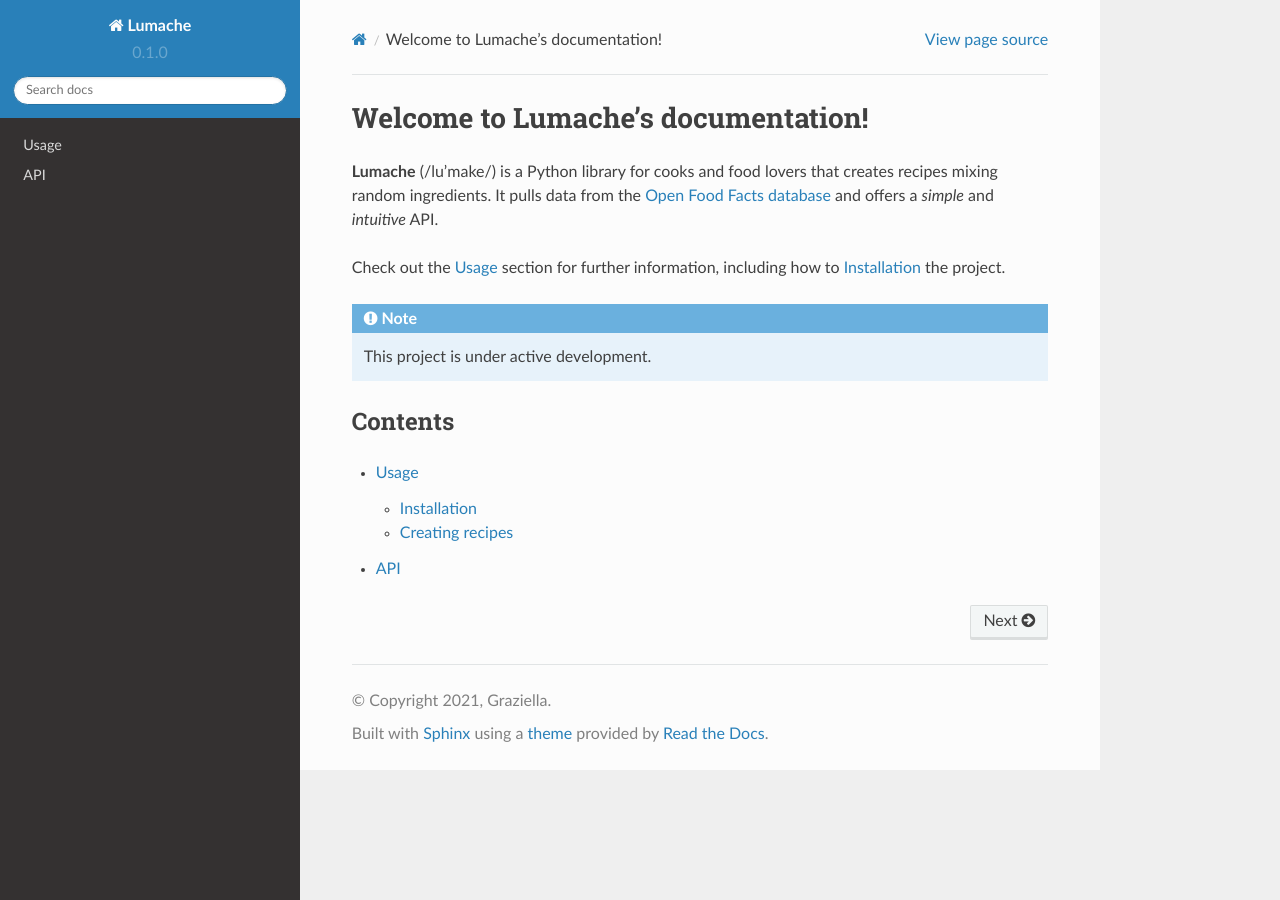
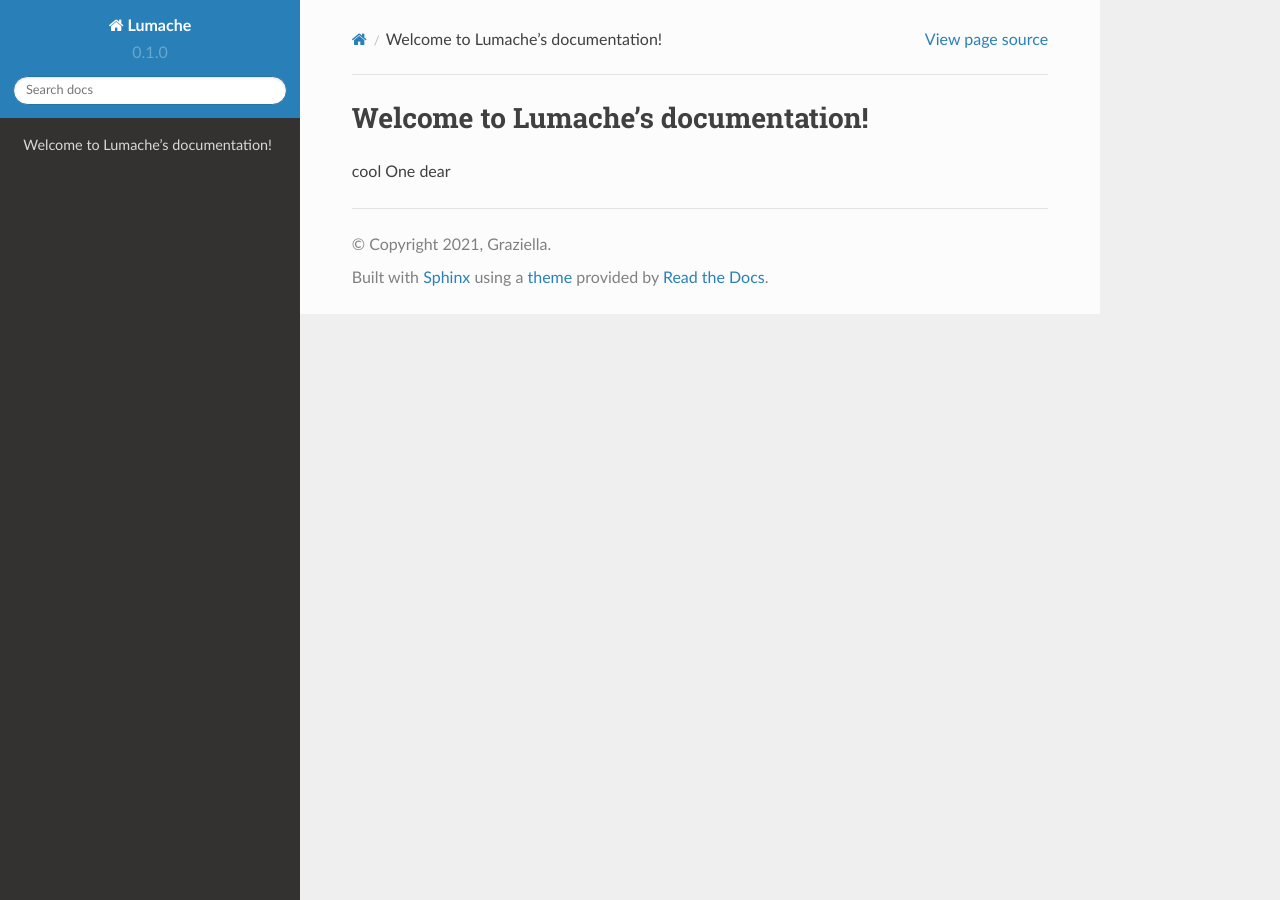
Before and after one commit to todamoda39/my-first-demo, a Sphinx documentation site: the page built from docs/source/index.rst, in a window 1280 px wide. Built offline with Sphinx 7.4.7 and the Read the Docs theme 2.0.0, drawn with Linux system fonts in a browser that asks for light colours.

Commit message:
Update index.rst

```diff
--- a/docs/source/index.rst
+++ b/docs/source/index.rst
@@ -1,22 +1,4 @@
 Welcome to Lumache's documentation!
 ===================================
 
-**Lumache** (/lu'make/) is a Python library for cooks and food lovers
-that creates recipes mixing random ingredients.
-It pulls data from the `Open Food Facts database <https://world.openfoodfacts.org/>`_
-and offers a *simple* and *intuitive* API.
-
-Check out the :doc:`usage` section for further information, including
-how to :ref:`installation` the project.
-
-.. note::
-
-   This project is under active development.
-
-Contents
---------
-
-.. toctree::
-
-   usage
-   api
+cool One dear
```
